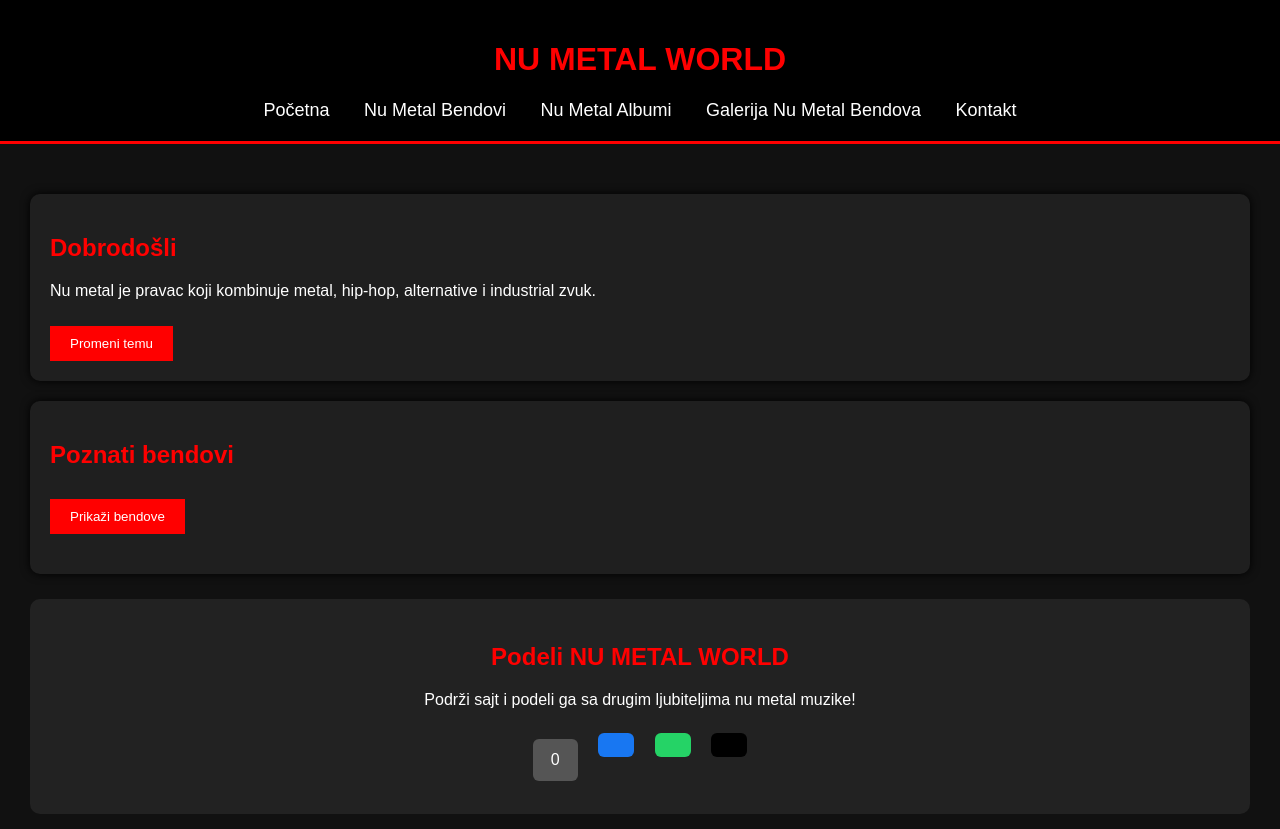
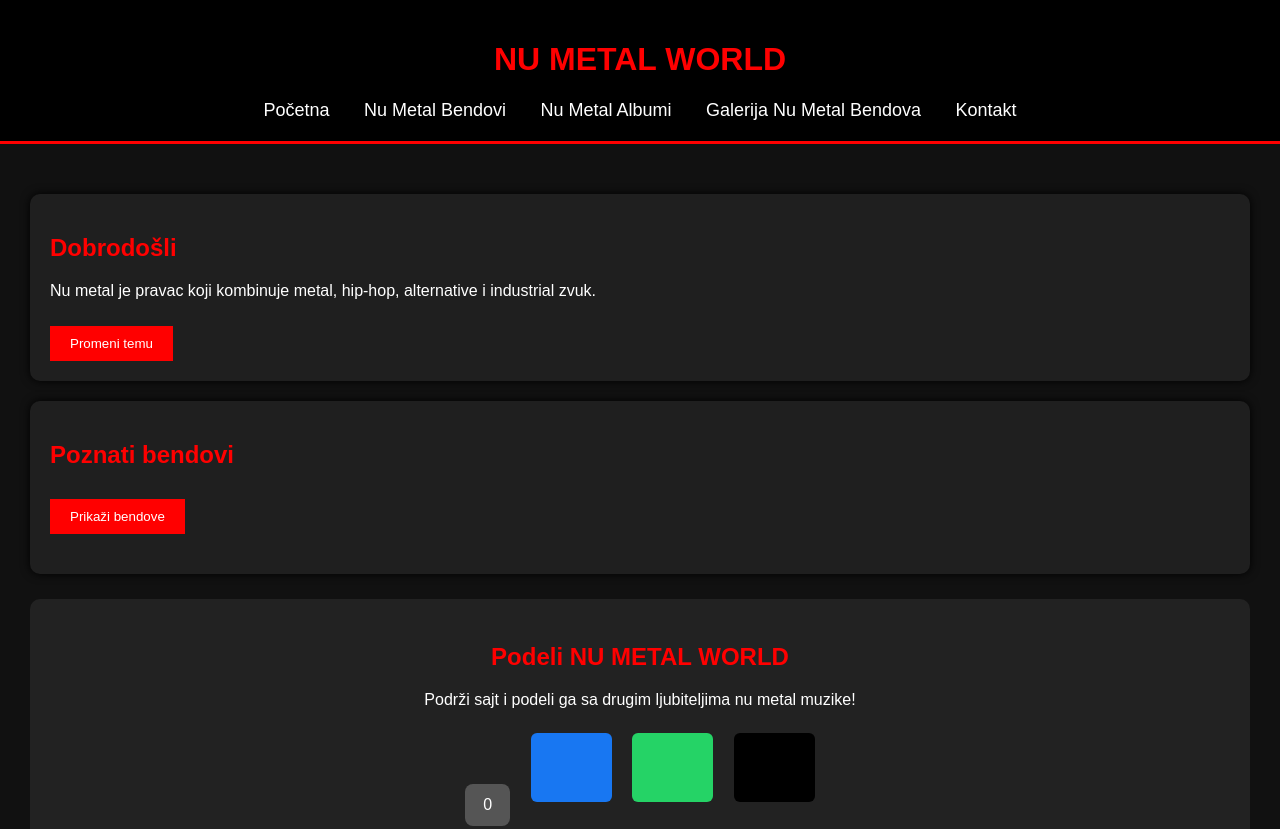
Before and after one commit to aleksandardudvarski006-sys/AleksandarDudvarskiVD2026, a plain HTML site: page index.html in a window 1280 px wide. Shown: the top 829 px of the page. Drawn offline with Linux system fonts and the light colour scheme.

Commit message:
Update style.css

```diff
--- a/style.css
+++ b/style.css
@@ -145,6 +145,48 @@ footer {
     background-color: #000000;
 }
 
+
+.social-icon {
+    display: inline-flex;
+    justify-content: center;
+    align-items: center;
+    width: 45px;
+    height: 45px;
+    margin: 8px;
+    border-radius: 50%;
+    color: white;
+    font-size: 22px;
+    text-decoration: none;
+    transition: 0.3s;
+}
+
+.social-icon:hover {
+    transform: scale(1.15);
+}
+
+.facebook {
+    background-color: #1877F2;
+}
+
+.whatsapp {
+    background-color: #25D366;
+}
+
+.x-share {
+    background-color: #000000;
+}
+
+#likeDugme {
+    padding: 12px 18px;
+    margin: 8px;
+    border: none;
+    border-radius: 8px;
+    background-color: #1877F2;
+    color: white;
+    font-size: 16px;
+    cursor: pointer;
+}
+
 #likeDugme {
     background-color: #555;
 }
```
